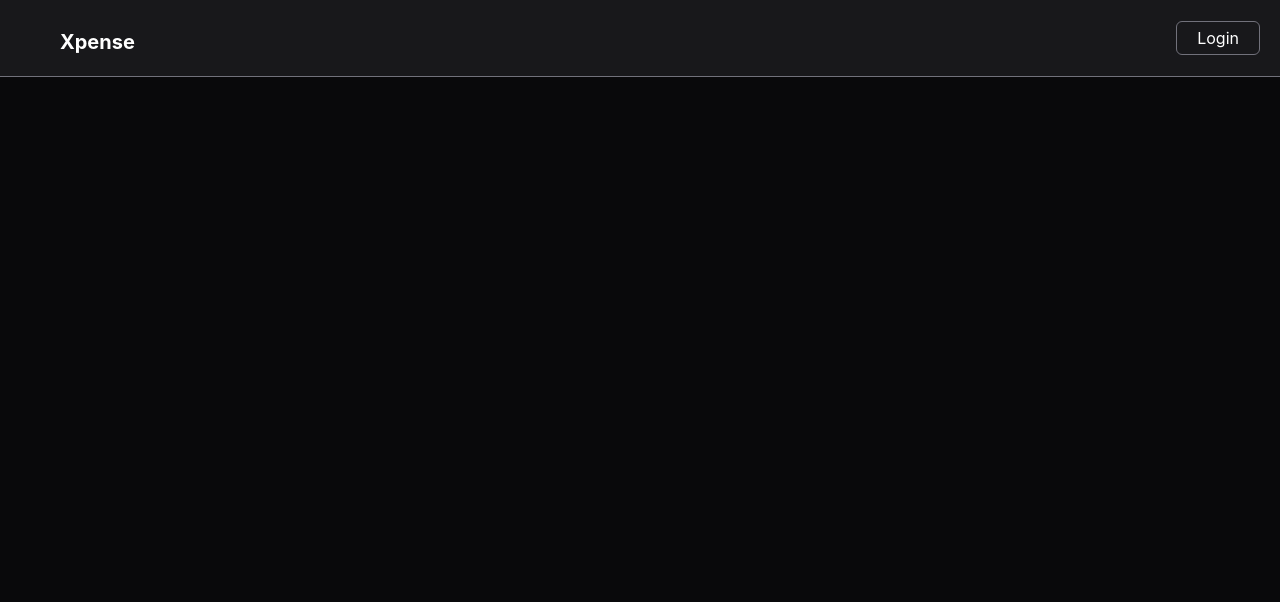
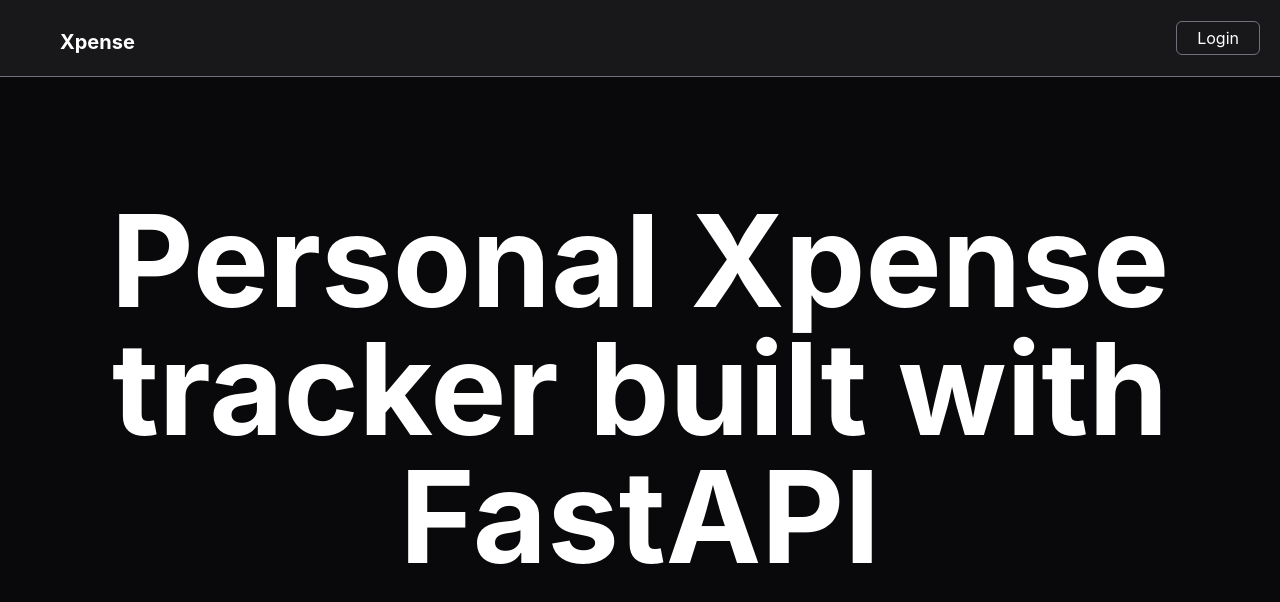
Before and after one commit to megryanrojo/fastapi_expense_tracker, a React app in the folder frontend/: page / in a window 1280 px wide. Shown: the top 602 px of the page. Built offline with nearby package versions, Linux system fonts and the light colour scheme; the HTML template or start-up script is replaced by a standard one.

Commit message:
feat: add hero section

```diff
--- a/frontend/src/App.jsx
+++ b/frontend/src/App.jsx
@@ -14,6 +14,10 @@
           <button className='border-1 border-zinc-500 rounded-md px-5 py-1 text-base hover:bg-zinc-800 cursor-pointer transition-colors'>Login</button>
         </nav>
       </div>
+
+      <div className='hero text-center py-30'>
+        <div className='text-9xl font-bold'>Personal Xpense tracker built with FastAPI</div>
+      </div>
     </div>
     </>
   )
```
